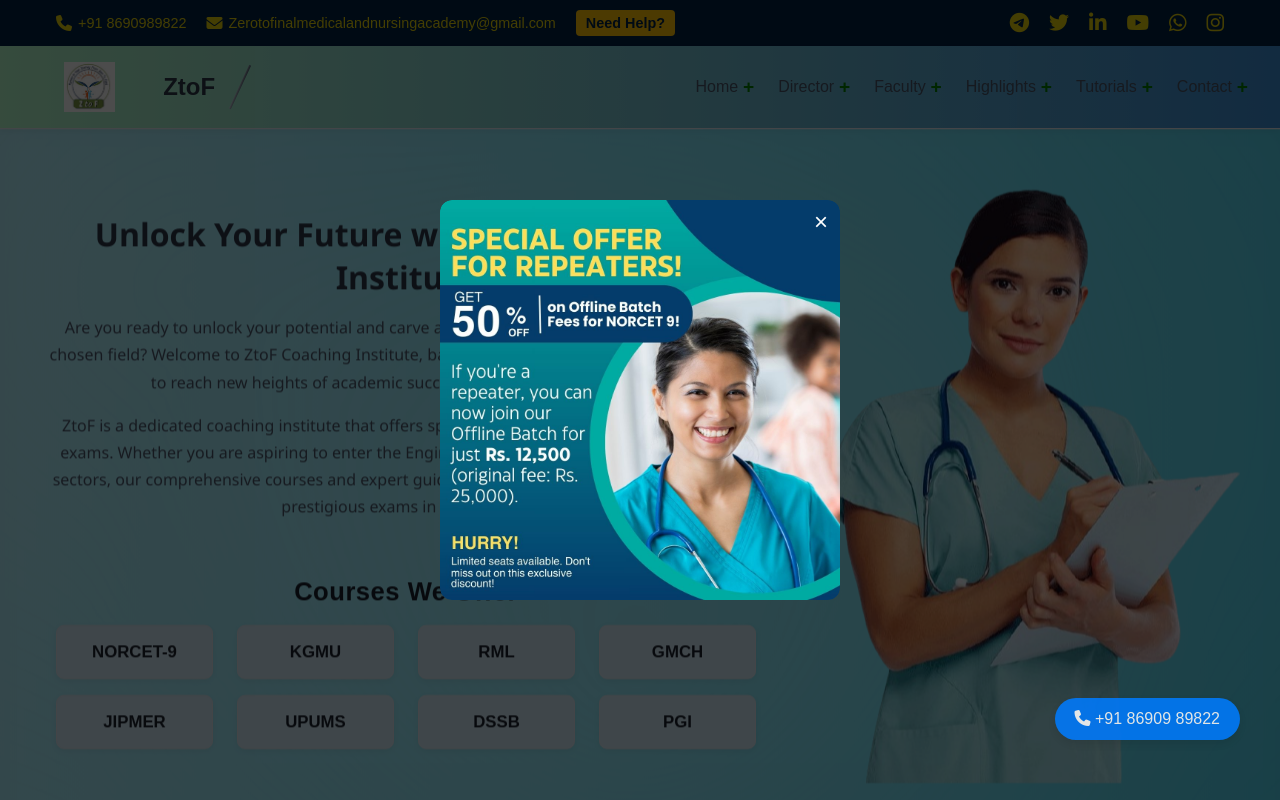
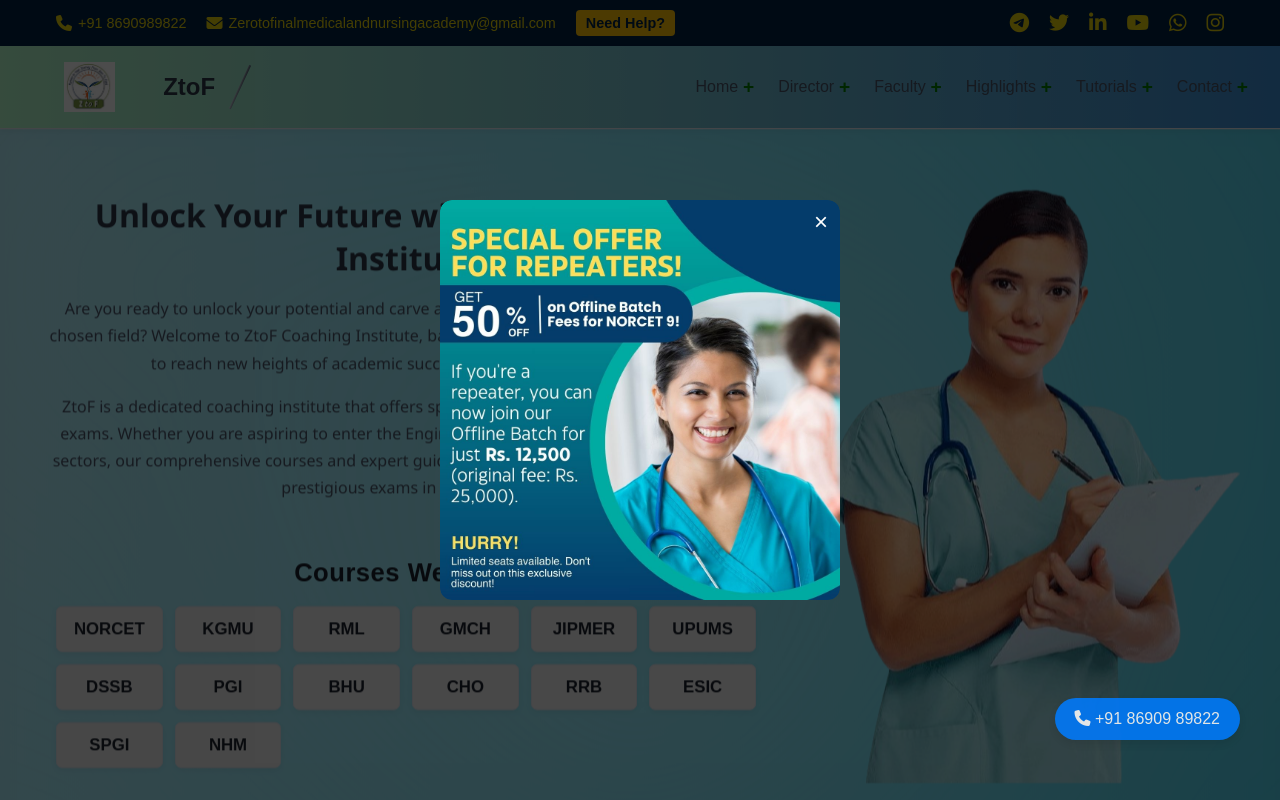
Before and after one commit to amal773/ZtoF, a React (Create React App) app: page / in a window 1280 px wide. Shown: the top 800 px of the page. Built offline with nearby package versions, Linux system fonts and the light colour scheme; a small style sheet from the web is missing.

Commit message:
New courses added

```diff
--- a/src/Pages/LandingPage/LandingPage.css
+++ b/src/Pages/LandingPage/LandingPage.css
@@ -684,3 +684,27 @@
   opacity: 1;
   transform: translateY(0);
 }
+
+.course-grid {
+  display: grid;
+  gap: 0.75rem;
+  padding: 0 1rem; /* Optional padding on left/right */
+  grid-template-columns: repeat(auto-fit, minmax(100px, 1fr)); /* Safe default */
+  box-sizing: border-box;
+}
+
+@media (max-width: 767px) {
+  .course-grid {
+    grid-template-columns: repeat(2, 1fr); /* Force 3 columns */
+  }
+}
+
+.course-card {
+  background-color: #f0f0f0;
+  padding: 0.75rem;
+  border-radius: 6px;
+  font-weight: bold;
+  text-align: center;
+  word-wrap: break-word;
+  box-sizing: border-box;
+}
--- a/src/Pages/LandingPage/LandingPage.js
+++ b/src/Pages/LandingPage/LandingPage.js
@@ -145,7 +145,7 @@
             <div className="home-courses-grid">
               <h3 className="courses-title">Courses We Offer</h3>
               <div className="course-grid">
-                <div className="course-card">NORCET-9</div>
+                <div className="course-card">NORCET</div>
                 <div className="course-card">KGMU</div>
                 <div className="course-card">RML</div>
                 <div className="course-card">GMCH</div>
@@ -153,6 +153,12 @@
                 <div className="course-card">UPUMS</div>
                 <div className="course-card">DSSB</div>
                 <div className="course-card">PGI</div>
+                <div className="course-card">BHU</div>
+                <div className="course-card">CHO</div>
+                <div className="course-card">RRB</div>
+                <div className="course-card">ESIC</div>
+                <div className="course-card">SPGI</div>
+                <div className="course-card">NHM</div>
               </div>
             </div>
           </div>
```
